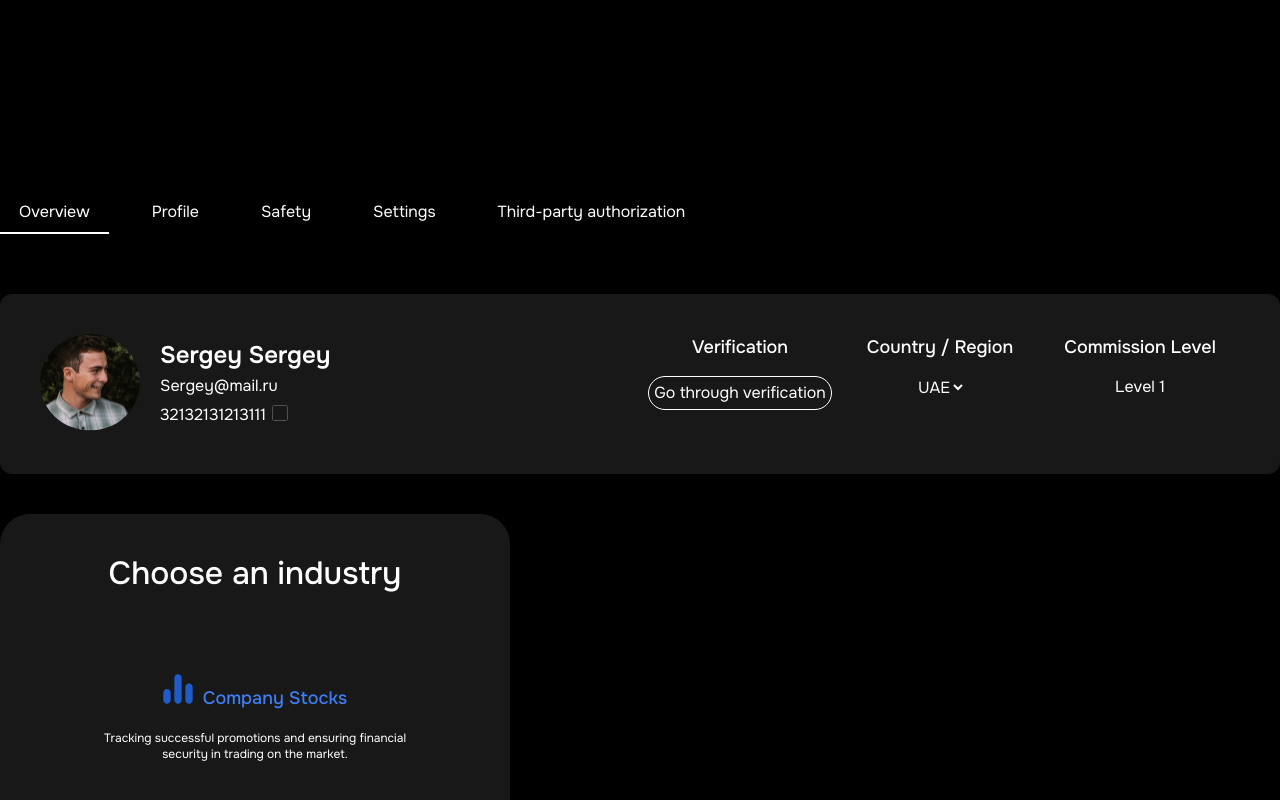
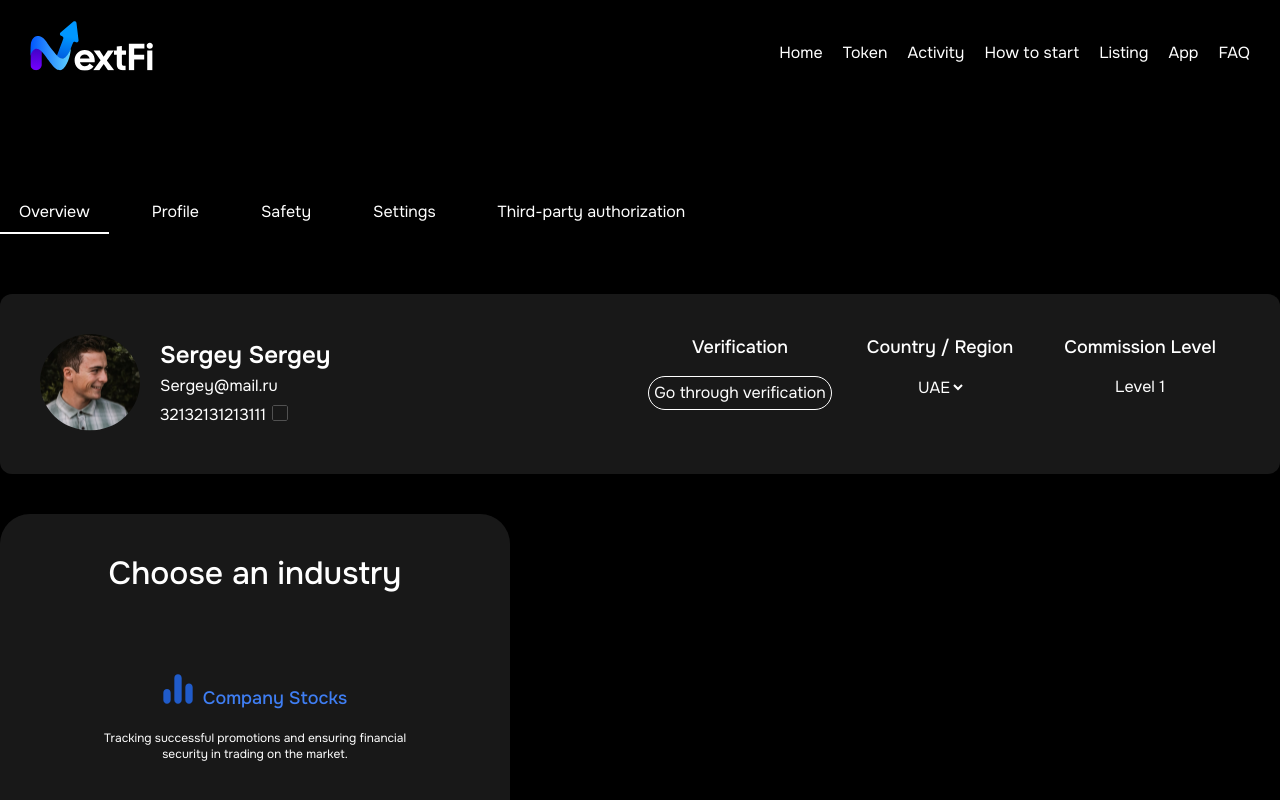
Before and after one commit to nextfi-star/AAAADBAK7yNHgirkhN8XK8be7ORCzIBnRkpXa847a3aixxlp1zZJ8tfg7sVeX1yQGhZ5hrcN, a Next.js app: page /en/profile in a window 1280 px wide. Shown: the top 800 px of the page. Built offline with nearby package versions, Linux system fonts and the light colour scheme.

Commit message:
header in profile

```diff
--- a/src/app/[locale]/components/shared/Header.js
+++ b/src/app/[locale]/components/shared/Header.js
@@ -6,9 +6,9 @@ import Locale_Switcher from "./Locale_Switcher";
 import { Burger } from "./Burger";
 import { useTranslations } from "next-intl";
 import { useEffect } from "react";
-import { Link } from '../../../../i18n/routing'
+import { Link } from "../../../../i18n/routing";
 
-export const Header = () => {
+export const Header = ({ hasAuth = true }) => {
   const t = useTranslations("nav");
 
   useEffect(() => {
@@ -31,17 +31,14 @@ export const Header = () => {
 
   return (
     <header id="header">
-      <div
-        className="header__content"
-        data-aos="fade-down"
-        data-aos-duration="1000"
-      >
+      <div className="header__content" data-aos="fade-down" data-aos-duration="1000">
         <a href="" className="header__logo">
           <Logo_header />
         </a>
 
         <Navigation />
 
+        {hasAuth && (
           <div className="header__actions">
             <div className="header__buttons">
               <Link href="/login" className="header__buttons-login">
@@ -62,6 +59,7 @@ export const Header = () => {
               </button>
             </div>
           </div>
+        )}
       </div>
     </header>
   );
--- a/src/app/[locale]/page.js
+++ b/src/app/[locale]/page.js
@@ -44,7 +44,7 @@ export default function Home() {
 
   return (
     <>
-      <Header />
+      <Header hasTest={false}/>
 
       <Intro />
 
--- a/src/app/[locale]/profile/page.js
+++ b/src/app/[locale]/profile/page.js
@@ -11,6 +11,7 @@ import {
   Profile_payments,
   Profile_qr,
   Profile_balance,
+  Header,
 } from "../components/shared";
 import { Mobile_tapbar } from "../components/shared/Mobile_tapbar";
 import { useThemeStore } from '../../../store'
@@ -24,6 +25,7 @@ const Page = () => {
   }, [initializeTheme]);
   return (
     <section className="profile">
+        <Header hasAuth={false}/>
       <Profile_nav />
       <Profile_info />
       <div className="profile__divided  ">
```
Lines whose indentation alone changed are shown as unchanged.
